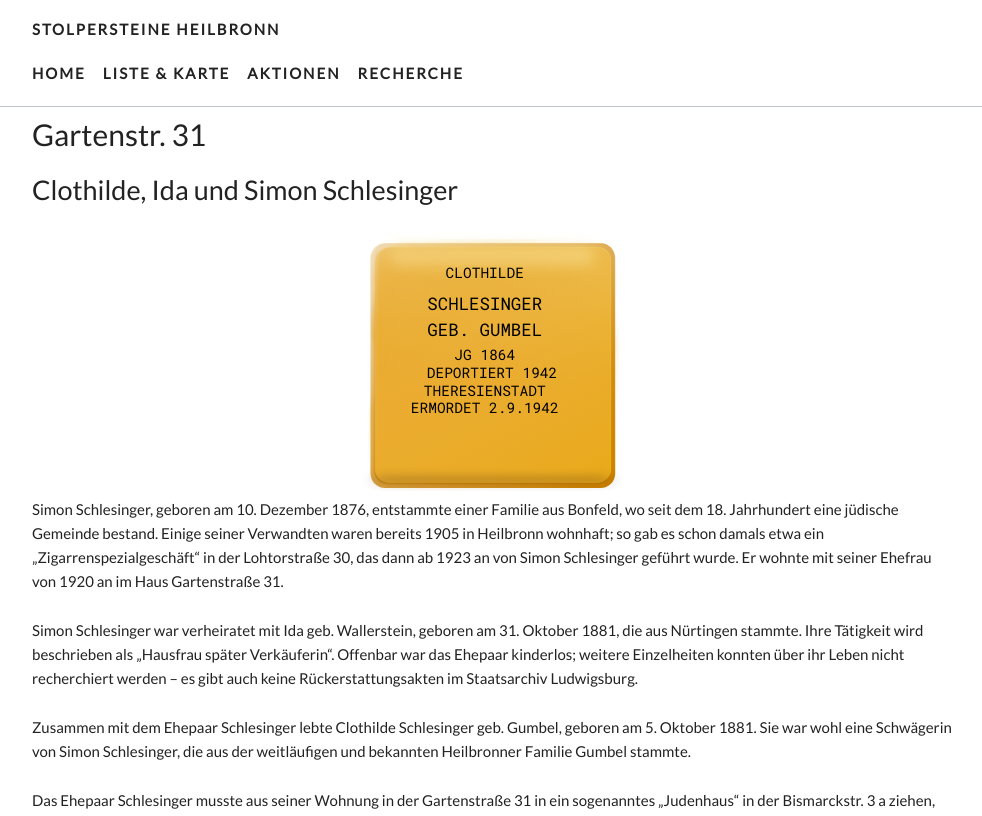
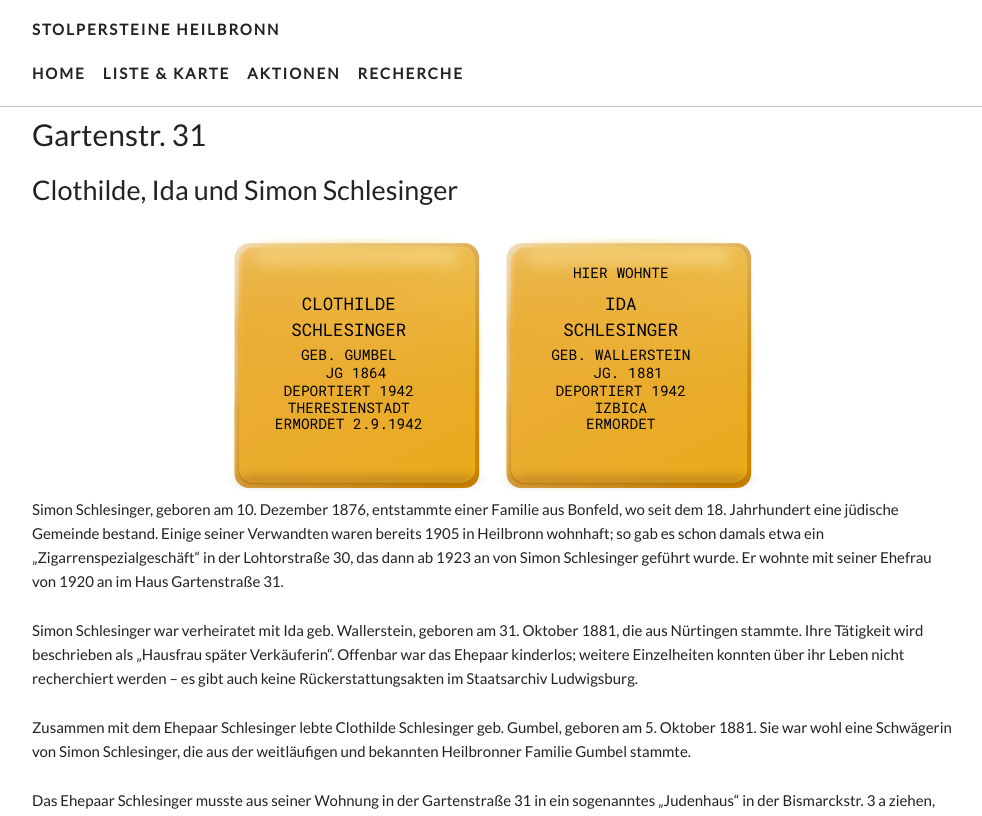
Before and after one commit to opendata-heilbronn/stolpersteine, a Jekyll site: the page built from _list/gartenstr-31.markdown, in a window 1280 px wide and 1387 px high. Shown: the top 816 px of the window, without its empty margins (148-1130 px from the left). Built offline with Jekyll 4.4.1, drawn with Linux system fonts in a browser that asks for light colours; nearby versions of some CDN libraries; some web fonts are replaced; grey boxes are pictures that could not be loaded.

Commit message:
Updated Gartenstr 31

```diff
--- a/_list/gartenstr-31.markdown
+++ b/_list/gartenstr-31.markdown
@@ -4,7 +4,8 @@ date: 2017-06-27 09:00:00 Z
 names: Clothilde, Ida und Simon Schlesinger
 paten: Dr. Gerhard Schneider / Freundeskreis Synagoge Heilbronn e.V.
 steine:
-- - 'CLOTHILDE '
+- -
+  - 'CLOTHILDE '
   - SCHLESINGER
   - GEB. GUMBEL
   - JG 1864
@@ -12,6 +13,15 @@ steine:
   - THERESIENSTADT
   - ERMORDET 2.9.1942
   - " "
+- - HIER WOHNTE
+  - 'IDA '
+  - SCHLESINGER
+  - GEB. WALLERSTEIN
+  - JG. 1881
+  - DEPORTIERT 1942
+  - IZBICA
+  - ERMORDET
+  - "  "
 x: 49.143348
 y: 9.224821
 ---
```
